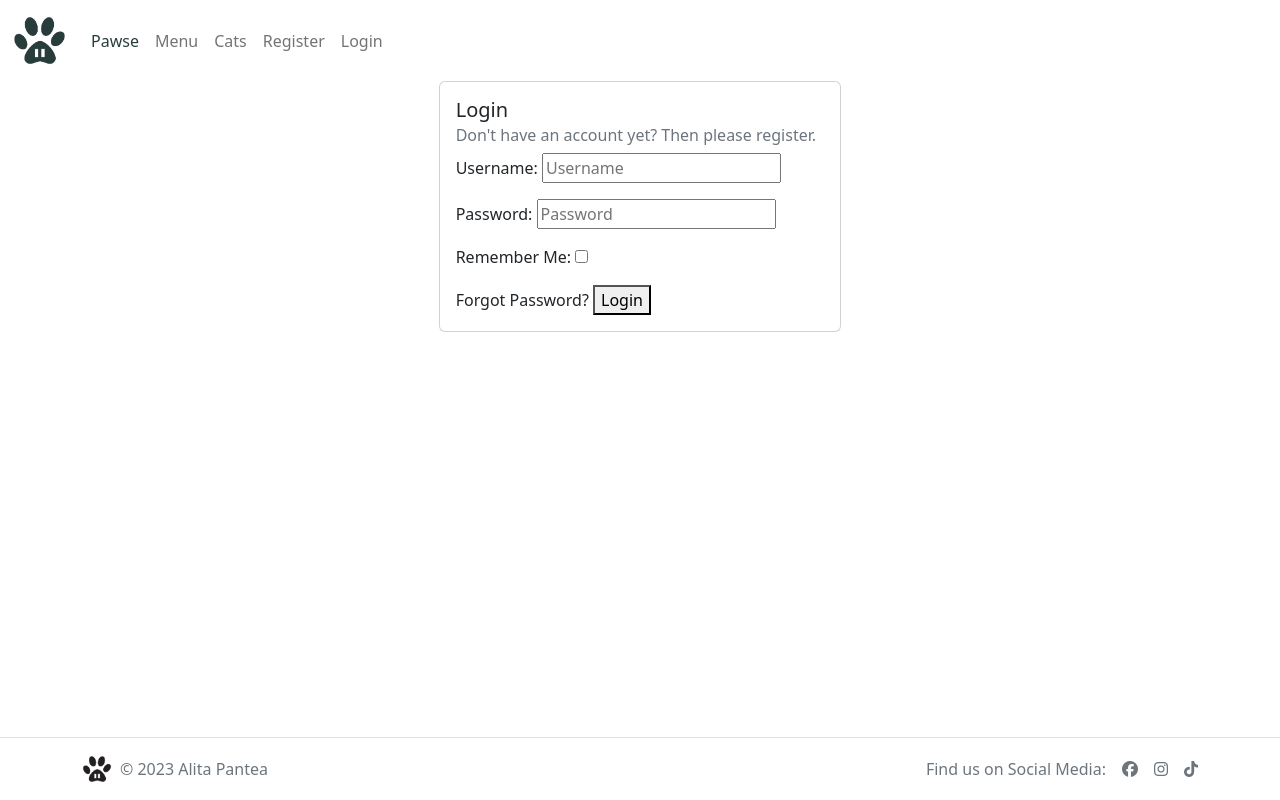
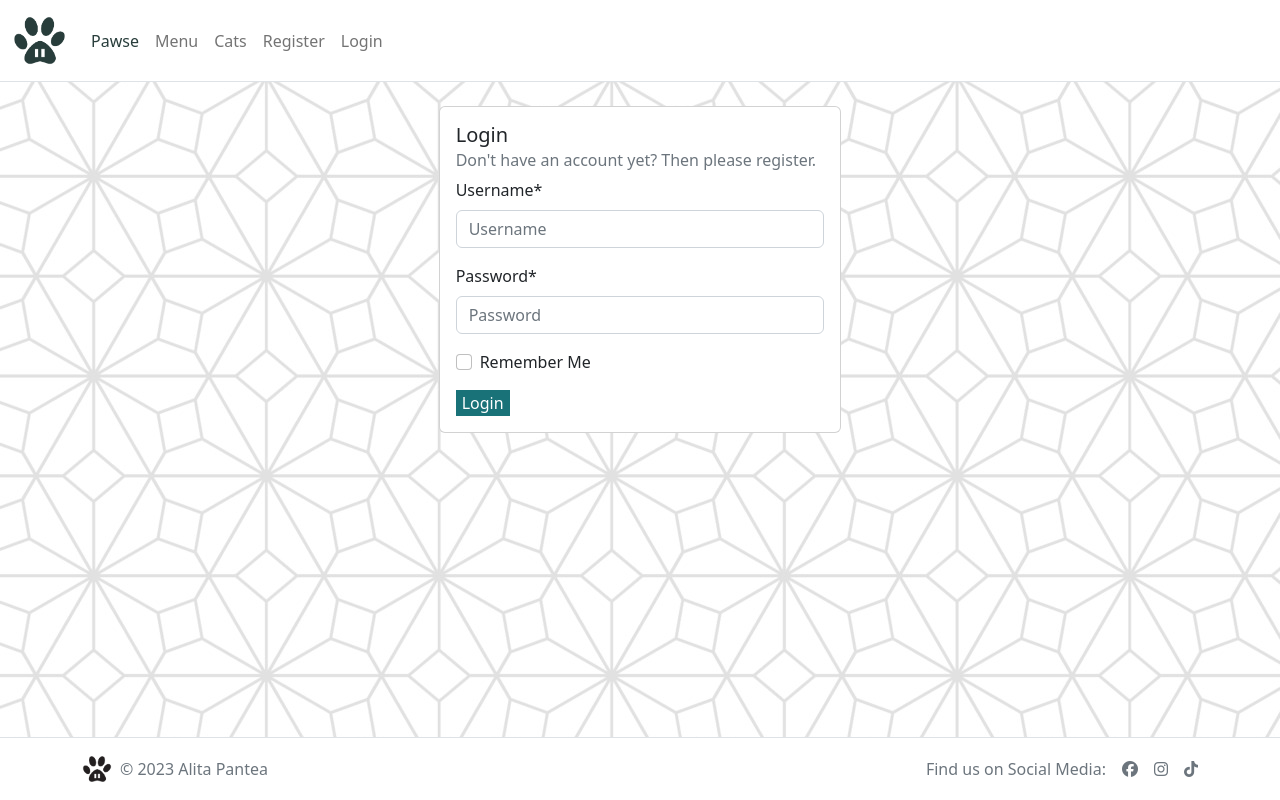
Before and after one commit to hashtag-squirrel/pawse, a Django app: page /accounts/login/ in a window 1280 px wide. Run offline with Django 3.2, Linux system fonts and the light colour scheme; some libraries are stand-ins or nearby versions.

Commit message:
Add background image to base.html; make forms crispy in account templates

```diff
--- a/pawse/settings.py
+++ b/pawse/settings.py
@@ -30,7 +30,7 @@ TEMPLATES_DIR = os.path.join(BASE_DIR, 'templates')
 SECRET_KEY = os.environ.get('SECRET_KEY')
 
 # SECURITY WARNING: don't run with debug turned on in production!
-DEBUG = False
+DEBUG = True
 
 X_FRAME_OPTIONS = 'SAMEORIGIN'
 
--- a/static/css/style.css
+++ b/static/css/style.css
@@ -66,6 +66,11 @@ body {
 
 body {
     margin-bottom: 30px;
+    background-attachment: fixed;
+}
+
+main {
+    background: 100vh;
 }
 
 a {
@@ -82,3 +87,6 @@ a {
 }
 
 /* Footer */
+ footer {
+    background: white;
+ }
--- a/templates/account/login.html
+++ b/templates/account/login.html
@@ -1,5 +1,5 @@
 {% extends "base.html" %}
-
+{% load crispy_forms_tags %}
 {% load i18n %}
 {% load account socialaccount %}
 
@@ -30,7 +30,7 @@ for a {{ site_name }} account and sign in below:{% endblocktrans %}</p>
 
 
 <div class="container-fluid">
-  <div class="row">
+  <div class="row mt-4">
     <div class="col-4 mx-auto">
       <div class="card mx-auto">
         <div class="card-body">
@@ -39,12 +39,12 @@ for a {{ site_name }} account and sign in below:{% endblocktrans %}</p>
           {% endif %}
           <form class="login" method="POST" action="{% url 'account_login' %}">
             {% csrf_token %}
-            {{ form.as_p }}
+            {{ form|crispy }}
             {% if redirect_field_value %}
             <input type="hidden" name="{{ redirect_field_name }}" value="{{ redirect_field_value }}" />
             {% endif %}
-            <a class="button secondaryAction" href="{% url 'account_reset_password' %}">{% trans "Forgot Password?" %}</a>
-            <button class="primaryAction" type="submit">{% trans "Login" %}</button>
+            <!-- <a class="button secondaryAction" href="{% url 'account_reset_password' %}">{% trans "Forgot Password?" %}</a> -->
+            <button class="primaryAction btn-primary" type="submit">{% trans "Login" %}</button>
           </form>
         </div>
       </div>
--- a/templates/account/logout.html
+++ b/templates/account/logout.html
@@ -7,7 +7,7 @@
 {% block content %}
 
 <div class="container-fluid">
-  <div class="row">
+  <div class="row mt-4">
     <div class="col-4 mx-auto">
       <div class="card mx-auto">
         <div class="card-body">
@@ -18,7 +18,7 @@
             {% if redirect_field_value %}
             <input type="hidden" name="{{ redirect_field_name }}" value="{{ redirect_field_value }}"/>
             {% endif %}
-            <button type="submit">{% trans 'Sign Out' %}</button>
+            <button class="btn-primary" type="submit">{% trans 'Sign Out' %}</button>
           </form>
         </div>
       </div>
--- a/templates/account/password_change.html
+++ b/templates/account/password_change.html
@@ -1,4 +1,4 @@
-{% extends "account/base.html" %}
+{% extends "base.html" %}
 
 {% load i18n %}
 
--- a/templates/account/password_reset.html
+++ b/templates/account/password_reset.html
@@ -1,4 +1,4 @@
-{% extends "account/base.html" %}
+{% extends "base.html" %}
 
 {% load i18n %}
 {% load account %}
--- a/templates/account/password_reset_done.html
+++ b/templates/account/password_reset_done.html
@@ -1,4 +1,4 @@
-{% extends "account/base.html" %}
+{% extends "base.html" %}
 
 {% load i18n %}
 {% load account %}
--- a/templates/account/password_reset_from_key.html
+++ b/templates/account/password_reset_from_key.html
@@ -1,4 +1,4 @@
-{% extends "account/base.html" %}
+{% extends "base.html" %}
 
 {% load i18n %}
 {% block head_title %}{% trans "Change Password" %}{% endblock %}
--- a/templates/account/password_reset_from_key_done.html
+++ b/templates/account/password_reset_from_key_done.html
@@ -1,4 +1,4 @@
-{% extends "account/base.html" %}
+{% extends "base.html" %}
 
 {% load i18n %}
 {% block head_title %}{% trans "Change Password" %}{% endblock %}
--- a/templates/account/password_set.html
+++ b/templates/account/password_set.html
@@ -1,4 +1,4 @@
-{% extends "account/base.html" %}
+{% extends "base.html" %}
 
 {% load i18n %}
 
--- a/templates/base.html
+++ b/templates/base.html
@@ -20,9 +20,9 @@
     <!-- Title -->
     <title>Pawse</title>
 </head>
-<body class="d-flex flex-column h-100">
+<body class="d-flex flex-column h-100" style="background-image: url({% static 'images/background.jpg' %});">
     <!-- Header -->
-    <header>
+    <header class="border-bottom">
         <nav class="navbar navbar-expand-md navbar-light">
             <div class="container-fluid">
                 <a class="navbar-brand" href="{% url 'home' %}">
```
Also changed, not shown: templates/account/signup.html (+4 -4 lines), static/images/background.jpg (added).
